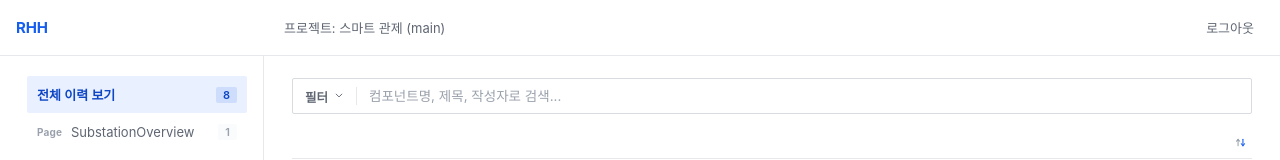
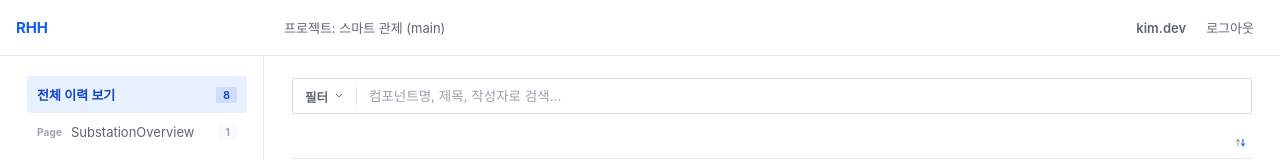
Before and after one commit to wemb-toyproject-rhh/2026_toy_project_h, a React (Vite) app in the folder frontend/: page / in a window 1280 px wide. Shown: the top 160 px of the page. Built offline with nearby package versions, Linux system fonts and the light colour scheme; a web font is replaced by a local one.

Commit message:
feat: 사용자 프로필 추가

```diff
--- a/frontend/src/components/common/Header.jsx
+++ b/frontend/src/components/common/Header.jsx
@@ -20,6 +20,7 @@ export default function Header() {
         <span className={styles.project}>프로젝트: 스마트 관제 (main)</span>
       </div>
       <div className={styles.actionCol}>
+        <span className={styles.user}>kim.dev</span>
         <Link to="/login" className={styles.logout}>
           로그아웃
         </Link>
--- a/frontend/src/components/common/Header.module.css
+++ b/frontend/src/components/common/Header.module.css
@@ -105,7 +105,14 @@
   flex-shrink: 0;
   display: flex;
   align-items: center;
+  gap: 10px;
   padding: 0 16px;
+}
+
+.user {
+  font-size: 13px;
+  font-weight: 600;
+  color: var(--color-text-secondary);
 }
 
 .logout {
```
